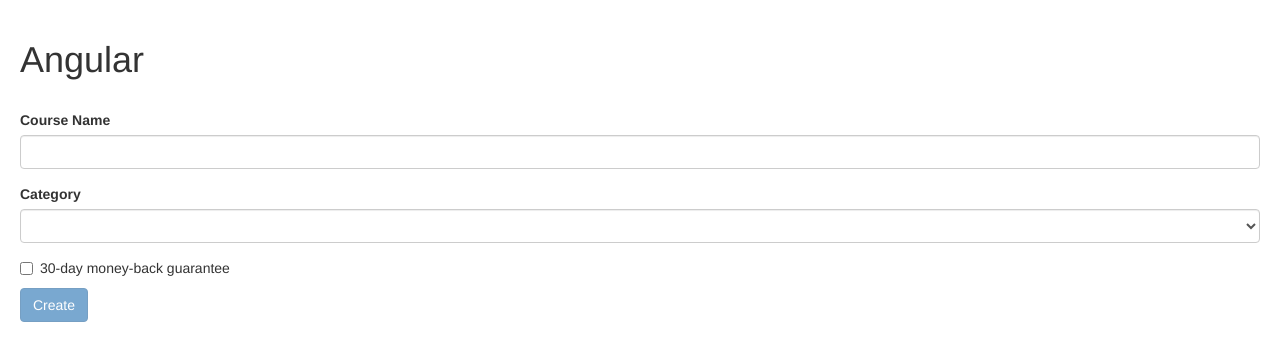
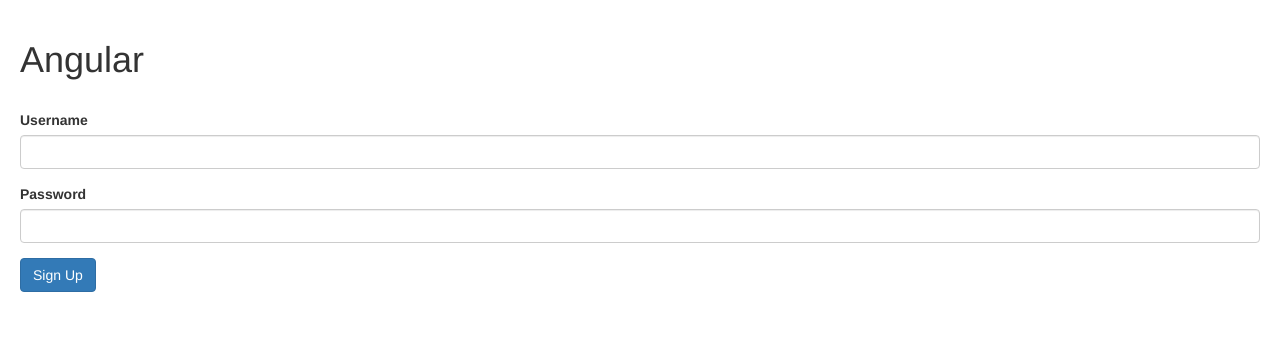
Before and after one commit to MAGNUM81/Angular-Tutorial, an Angular app in the folder hello-world/: page / in a window 1280 px wide. Shown: the top 360 px of the page. Built offline with nearby package versions, Linux system fonts and the light colour scheme.

Commit message:
Reactive Forms : Added template for signup-form

```diff
--- a/hello-world/src/app/app.component.html
+++ b/hello-world/src/app/app.component.html
@@ -1,2 +1,2 @@
 <h1>Angular</h1><br/>
-<create-course-form></create-course-form>
+<signup-form></signup-form>
--- a/hello-world/src/app/app.module.ts
+++ b/hello-world/src/app/app.module.ts
@@ -17,11 +17,13 @@ import { ZippyComponent } from './zippy/zippy.component';
 import { ElementTitleDirective } from './element-title.directive';
 import { ContactFormComponent } from './contact-form/contact-form.component';
 import { CreateCourseFormComponent } from './create-course-form/create-course-form.component';
+import {SignupFormComponent} from './signup-form/signup-form.component';
 
 @NgModule({
   declarations: [
     AppComponent,
     CoursesComponent,
+    SignupFormComponent,
     CourseComponent,
     FavoriteComponent,
     TitleCaseComponent,
--- /dev/null
+++ b/hello-world/src/app/signup-form/signup-form.component.html
@@ -0,0 +1,17 @@
+<form>
+    <div class="form-group">
+        <label for="username">Username</label>
+        <input
+            id="username"
+            type="text"
+            class="form-control">
+    </div>
+    <div class="form-group">
+        <label for="password">Password</label>
+        <input
+            id="password"
+            type="text"
+            class="form-control">
+    </div>
+    <button class="btn btn-primary" type="submit">Sign Up</button>
+</form>
```
Also changed, not shown: hello-world/src/app/signup-form/signup-form.component.ts (added, +9 -0 lines), hello-world/src/app/signup-form/signup-form.component.css (added), 1 other file (tests, documents, lock files or other folders).
